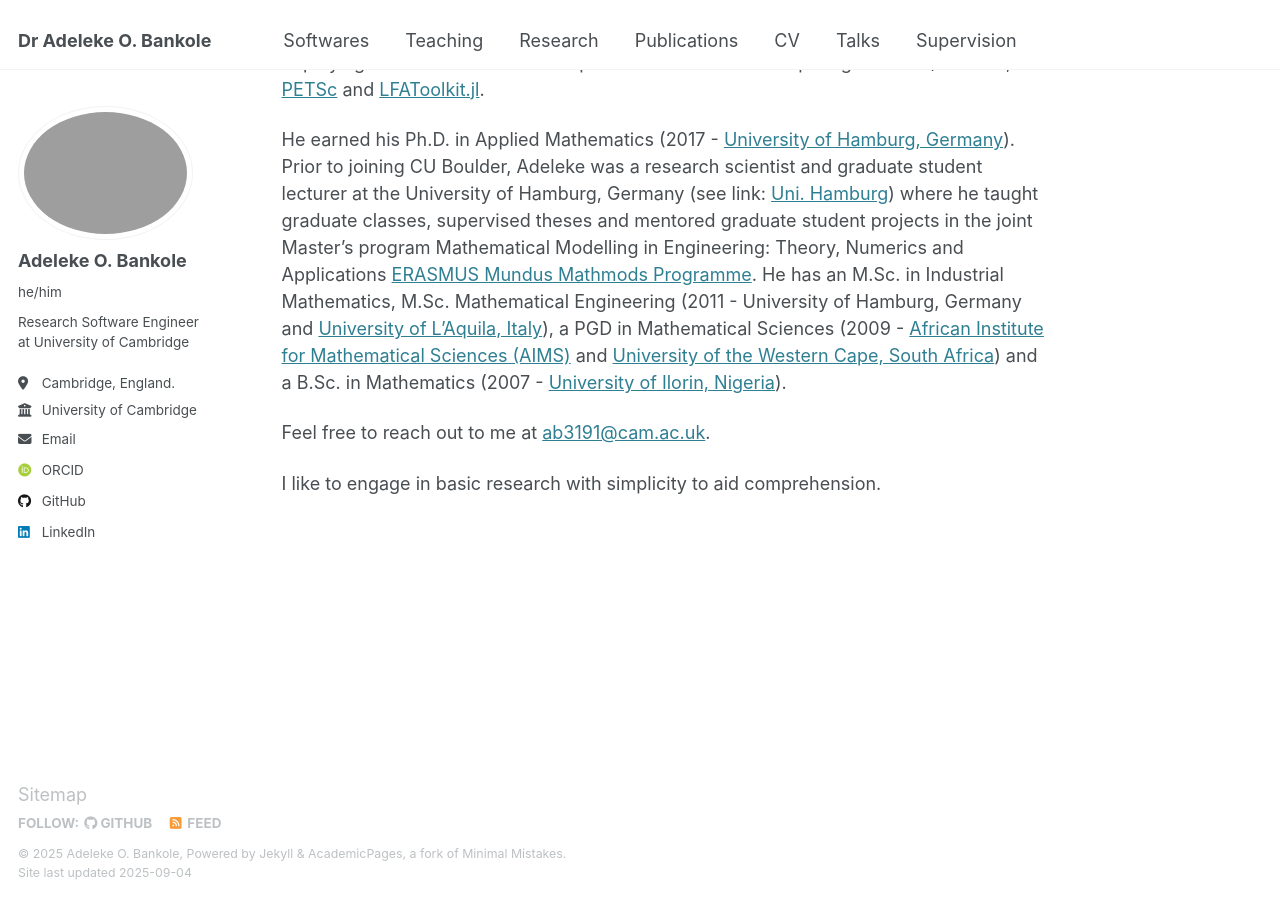
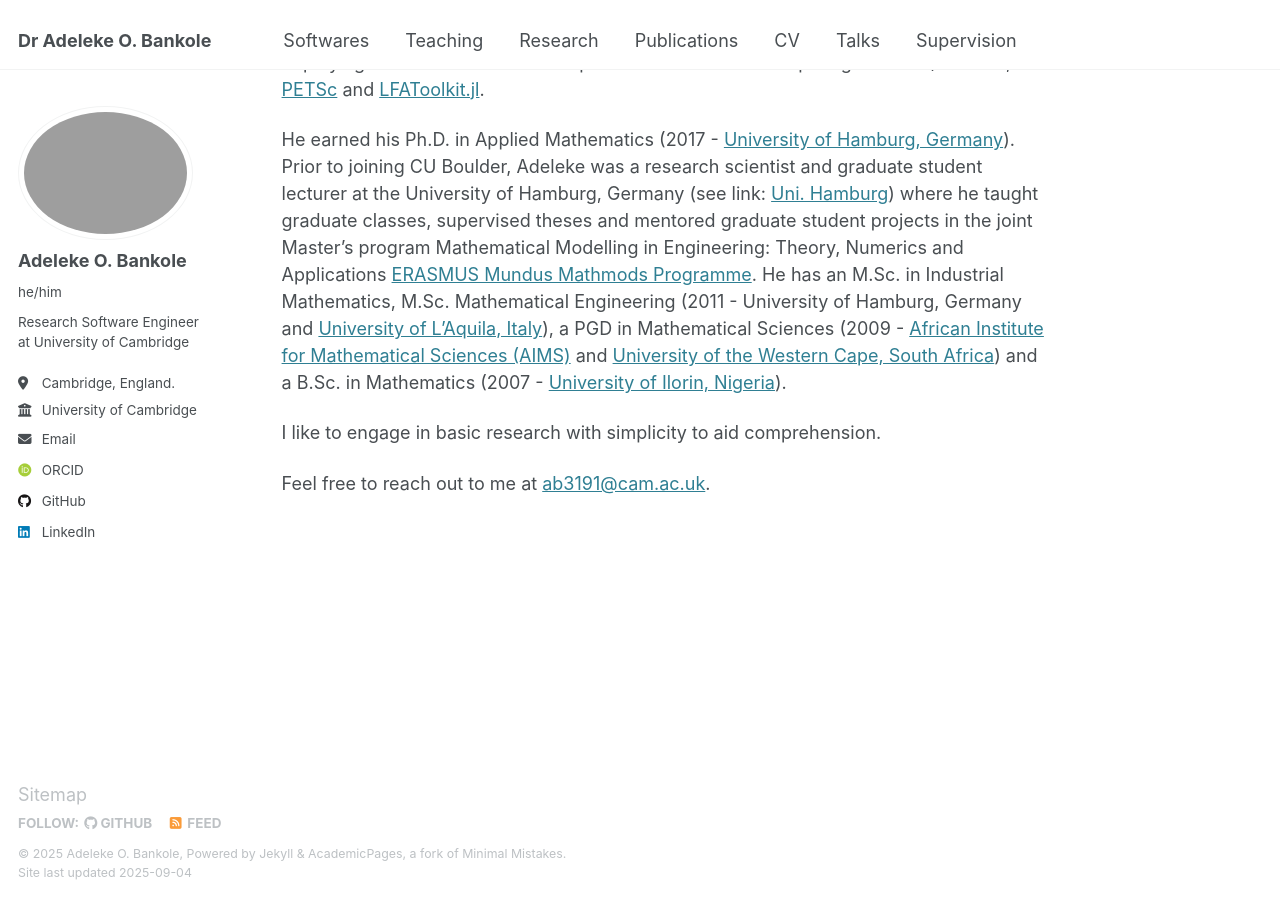
Before and after one commit to AdelekeBankole/adelekebankole.github.io, a Jekyll site: the page built from _pages/about.md, in a window 1280 px wide and 900 px high, scrolled down 609 px. Built offline with Jekyll 4.4.1, drawn with Linux system fonts in a browser that asks for light colours; some web fonts are replaced.

```diff
--- a/_pages/about.md
+++ b/_pages/about.md
@@ -14,6 +14,6 @@ Currently, Adeleke is a research software engineer at the [Institute of Computin
 He earned his Ph.D. in Applied Mathematics (2017 - [University of Hamburg, Germany](https://www.uni-hamburg.de/en.html)). Prior to joining CU Boulder, Adeleke was a research scientist and graduate student lecturer at the University of Hamburg, Germany (see link: [Uni. Hamburg](https://www.math.uni-hamburg.de/home/bankole/)) where he taught graduate classes, supervised theses and mentored graduate student projects in the joint Master's program Mathematical Modelling in Engineering: Theory, Numerics and Applications [ERASMUS Mundus Mathmods Programme](http://www.mathmods.eu/). He has an M.Sc. in Industrial Mathematics, M.Sc. Mathematical Engineering (2011 - University of Hamburg, Germany and [University of L'Aquila, Italy](https://www.univaq.it/en/)), a PGD in Mathematical Sciences (2009 - [African Institute for Mathematical Sciences (AIMS)](https://aims.ac.za/) and [University of the Western Cape, South Africa](https://www.uwc.ac.za/)) and a B.Sc. in Mathematics (2007 - [University of Ilorin, Nigeria](https://www.unilorin.edu.ng/)).
 
 
+I like to engage in basic research with simplicity to aid comprehension.
+
 Feel free to reach out to me at [ab3191@cam.ac.uk](mailto:ab3191@cam.ac.uk).
-
-I like to engage in basic research with simplicity to aid comprehension.
```
